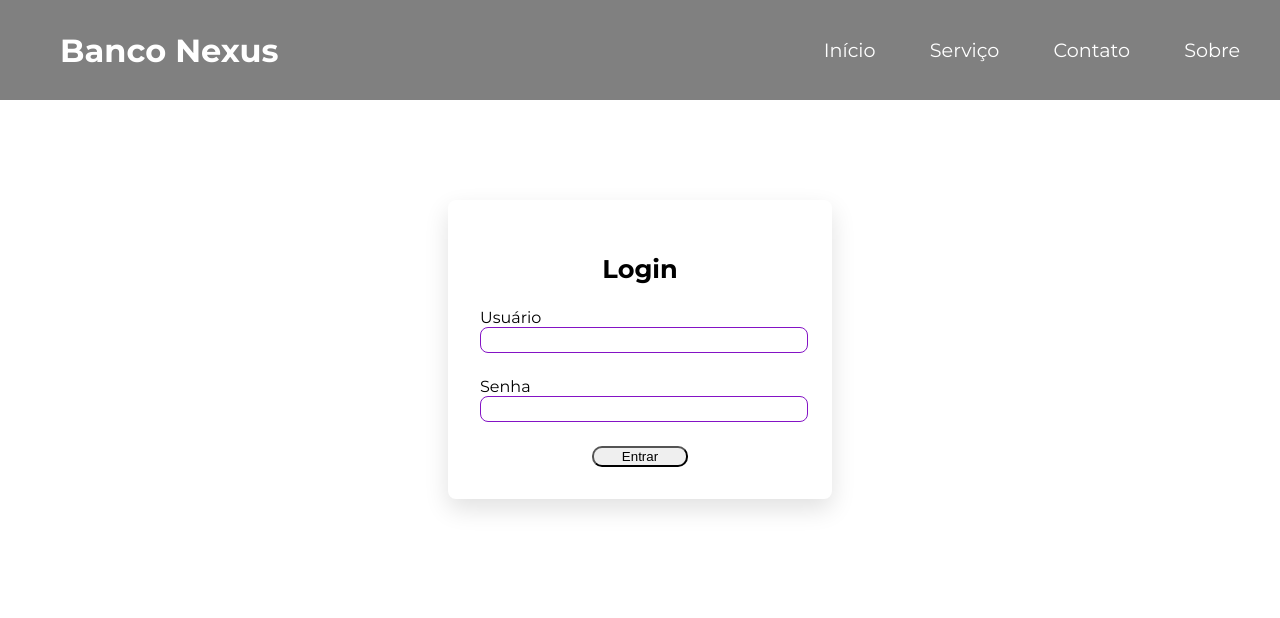
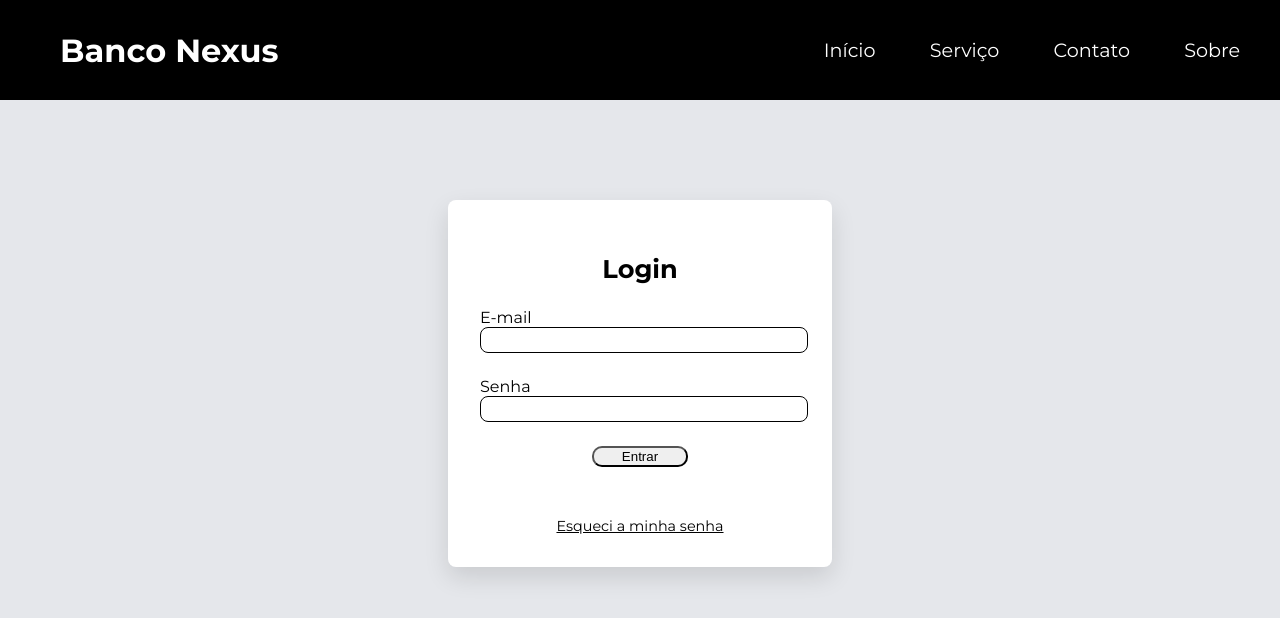
Before and after one commit to MatheusCatarucci/banco-v0.1, a plain HTML site: page index.html in a window 1280 px wide. Drawn offline with Linux system fonts and the light colour scheme; a web font is replaced by a local one.

Commit message:
Login box update

```diff
--- a/index.html
+++ b/index.html
@@ -25,16 +25,15 @@
     <div class="login-box">
         <h2>Login</h2>
         <form>
-
-            <label for="usuario">Usuário</label>
+            <label for="email">E-mail</label>
             <input type="text" name="usuario" id="usuario" required>
 
             <label for="senha">Senha</label>
             <input type="password" name="senha" id="senha" required>
             <button type="submit">Entrar</button>
+            <a href="#" class="forgot-password">Esqueci a minha senha</a>
         </form>
     </div>
 
-
 </body>
 </html>
--- a/style.css
+++ b/style.css
@@ -1,9 +1,10 @@
 body {
     font-family: "Montserrat";
+    background-color: #e5e7eb; /* cinza claro elegante */
 }
 
 .barra {
-    background-color: gray;
+    background-color: #000000;
     position: fixed;
     top: 0;
     left: 0px;
@@ -58,7 +59,7 @@ body {
     width: 100%;
     padding: 3px;
     margin-bottom: 24px;
-    border: 1px solid rgb(132, 19, 197);
+    border: 1px solid rgb(0, 0, 0);
     border-radius: 8px;
     font-size: 1em;
 }
@@ -69,3 +70,13 @@ body {
     display: block;
     margin: 0 auto;
 }
+
+.forgot-password {
+    color: black;
+    text-decoration: underline;
+    font-size: 0.90em;
+    margin-top: 50px;
+    cursor: pointer;
+    display: block;
+    text-align: center;
+}
```
